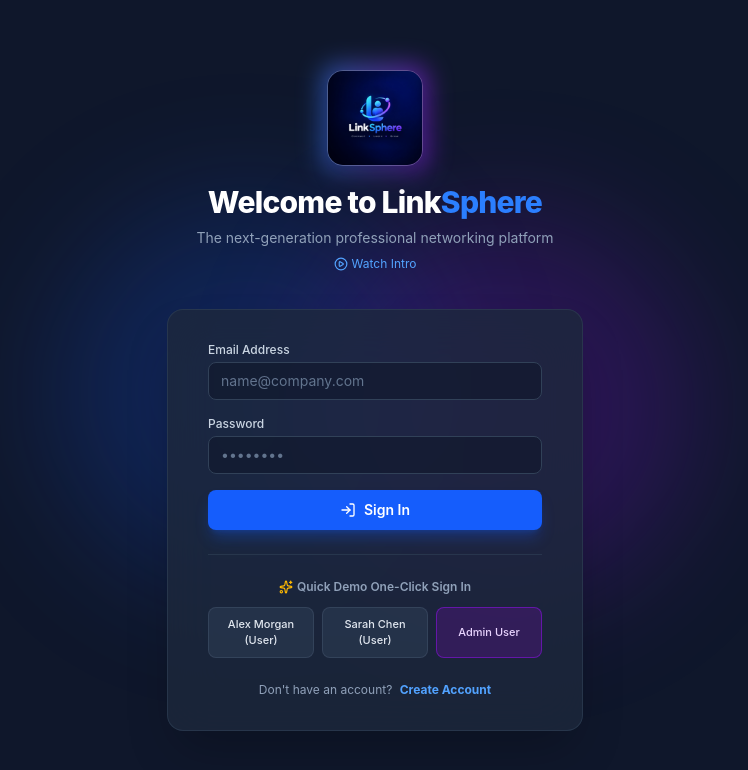
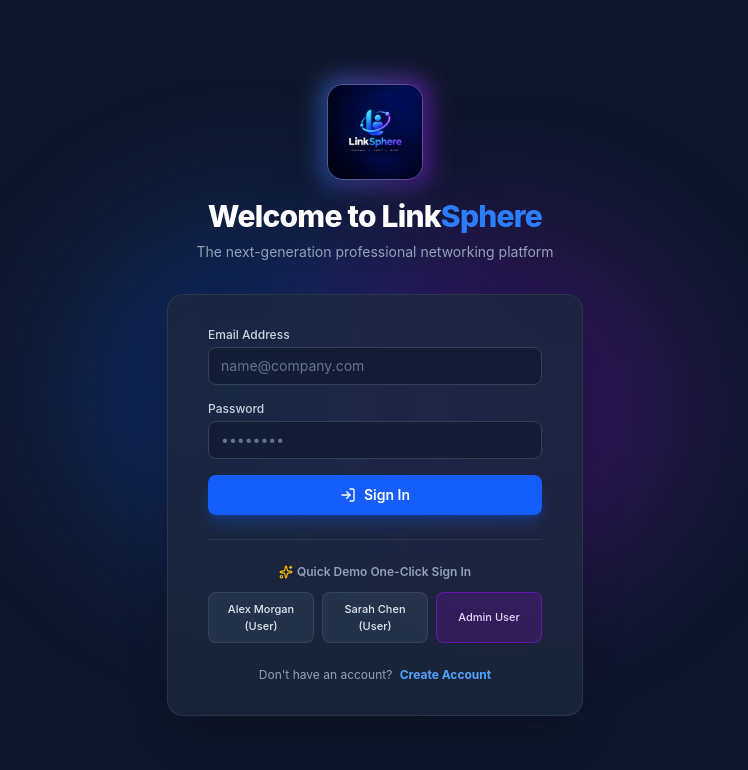
Before and after one commit to rohinthk2006-coder/linkedin-lite, a React (Vite) app in the folder frontend/: page / in a window 1280 px wide. Both pictures are taken after a click on the element 640 px from the left and 317 px from the top of the page. Shown: the top 770 px of the page, without its empty margins (265-1013 px from the left). Built offline with nearby package versions, Linux system fonts and the light colour scheme.

Commit message:
style(frontend): update LoginPage styling and authentication flow

```diff
--- a/frontend/src/pages/LoginPage.jsx
+++ b/frontend/src/pages/LoginPage.jsx
@@ -1,9 +1,9 @@
 import React, { useState } from 'react';
 import { useAuth } from '../context/AuthContext';
-import { LogIn, UserCheck, Shield, Sparkles, PlayCircle } from 'lucide-react';
+import { LogIn, UserCheck, Shield, Sparkles } from 'lucide-react';
 import introLogo from '../assets/linksphere-intro.png';
 
-export const LoginPage = ({ onNavigateRegister, onReplayIntro }) => {
+export const LoginPage = ({ onNavigateRegister }) => {
   const { login } = useAuth();
   const [email, setEmail] = useState('');
   const [password, setPassword] = useState('');
@@ -43,7 +43,7 @@ export const LoginPage = ({ onNavigateRegister, onReplayIntro }) => {
       <div className="absolute bottom-1/4 right-1/4 w-96 h-96 bg-purple-600/20 rounded-full blur-3xl pointer-events-none"></div>
 
       <div className="sm:mx-auto sm:w-full sm:max-w-md text-center z-10">
-        <div className="relative inline-block mb-3 cursor-pointer group" onClick={onReplayIntro} title="Click to replay intro animation">
+        <div className="relative inline-block mb-3 group">
           <div className="absolute -inset-1.5 bg-gradient-to-r from-blue-500 to-purple-600 rounded-2xl blur-md opacity-50 group-hover:opacity-80 transition duration-300"></div>
           <img
             src={introLogo}
@@ -57,15 +57,6 @@ export const LoginPage = ({ onNavigateRegister, onReplayIntro }) => {
         <p className="mt-2 text-sm text-slate-400">
           The next-generation professional networking platform
         </p>
-        {onReplayIntro && (
-          <button
-            onClick={onReplayIntro}
-            className="mt-2 inline-flex items-center gap-1 text-xs text-blue-400 hover:text-blue-300 transition-colors"
-          >
-            <PlayCircle className="w-3.5 h-3.5" />
-            <span>Watch Intro</span>
-          </button>
-        )}
       </div>
 
       <div className="mt-8 sm:mx-auto sm:w-full sm:max-w-md z-10 px-4">
```
